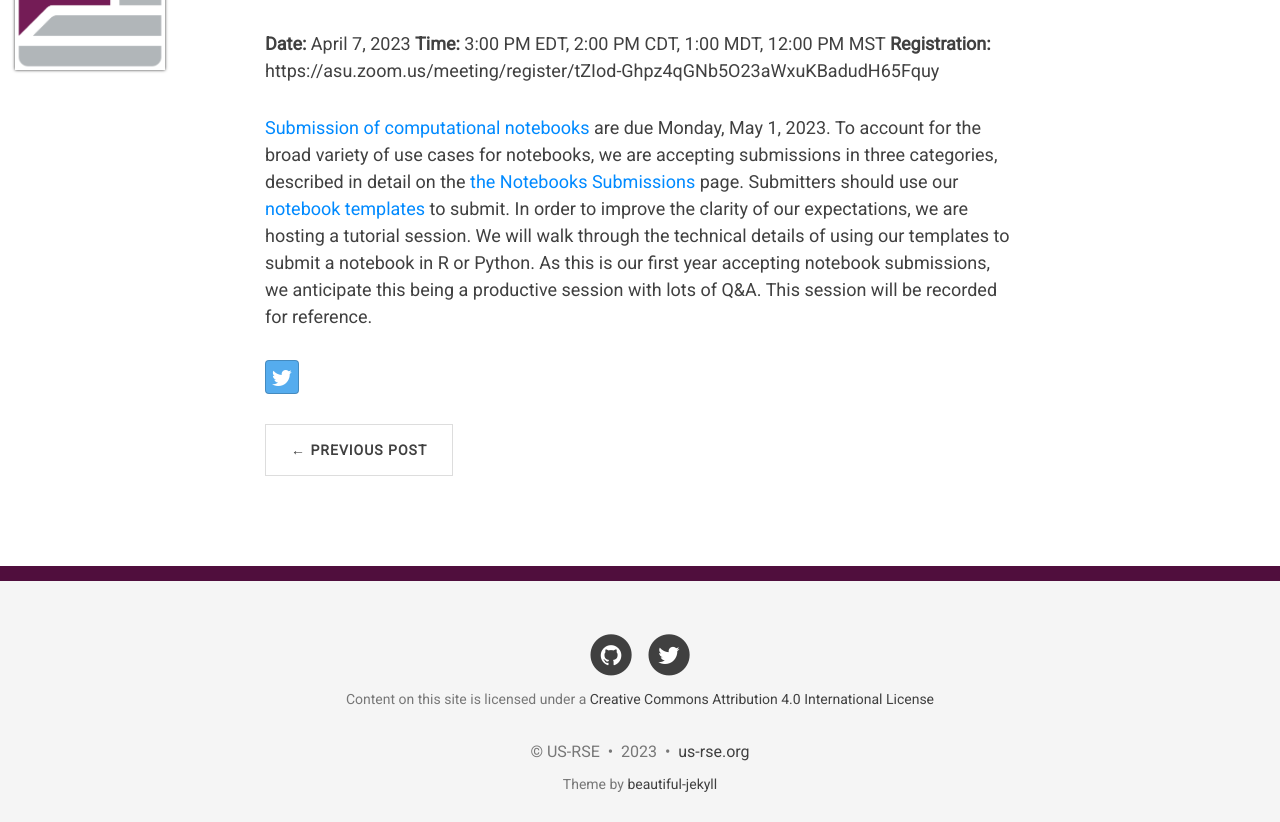
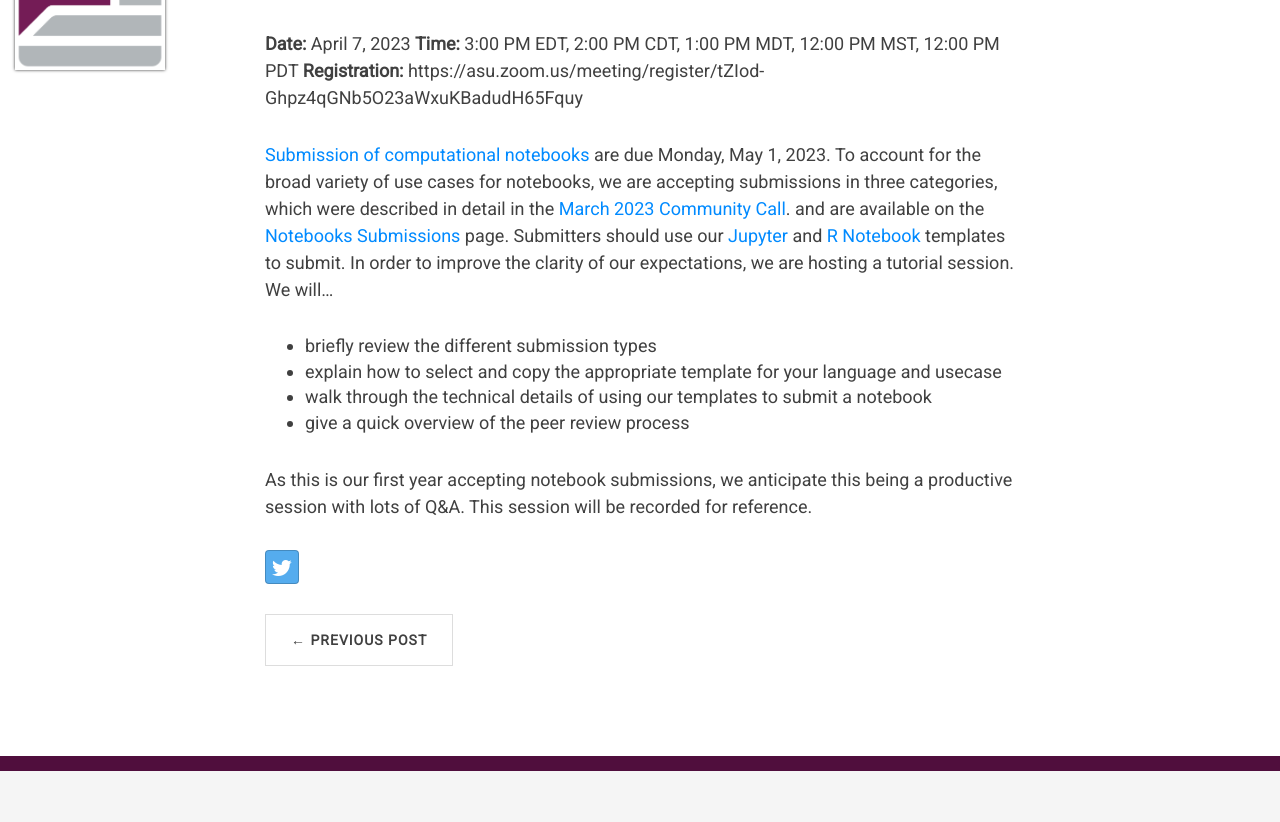
Before and after one commit to USRSE/usrse23, a Jekyll site: the page built from _posts/2023-03-03-notebook-submission-tutorial.md, in a window 1280 px wide and 1235 px high. Shown: the part 100-922 px from the top of the window. Built offline with Jekyll 4.4.1, drawn with Linux system fonts in a browser that asks for light colours; nearby versions of some CDN libraries.

Commit message:
Added time zone and bullet points about event activities

```diff
--- a/_posts/2023-03-03-notebook-submission-tutorial.md
+++ b/_posts/2023-03-03-notebook-submission-tutorial.md
@@ -6,7 +6,21 @@
 ---
 
 **Date:** April 7, 2023
-**Time:** 3:00 PM EDT, 2:00 PM CDT, 1:00 MDT, 12:00 PM MST
+**Time:** 3:00 PM EDT, 2:00 PM CDT, 1:00 PM MDT, 12:00 PM MST, 12:00 PM PDT
 **Registration:** https://asu.zoom.us/meeting/register/tZIod-Ghpz4qGNb5O23aWxuKBadudH65Fquy
 
-[Submission of computational notebooks](https://us-rse.org/usrse23/submissions/notebooks/) are due Monday, May 1, 2023. To account for the broad variety of use cases for notebooks, we are accepting submissions in three categories, described in detail on the [the Notebooks Submissions](https://us-rse.org/usrse23/submissions/notebooks/) page. Submitters should use our [notebook templates](https://github.com/USRSE/notebook-templates) to submit. In order to improve the clarity of our expectations, we are hosting a tutorial session. We will walk through the technical details of using our templates to submit a notebook in R or Python. As this is our first year accepting notebook submissions, we anticipate this being a productive session with lots of Q&A. This session will be recorded for reference.
+[Submission of computational notebooks](https://us-rse.org/usrse23/submissions/notebooks/) are due
+Monday, May 1, 2023. To account for the broad variety of use cases for notebooks, we are accepting
+submissions in three categories, which were described in detail in the [March 2023 Community Call](https://youtu.be/Z4QXKDIDu6k).
+and are available on the [Notebooks Submissions](https://us-rse.org/usrse23/submissions/notebooks/) page.
+Submitters should use our [Jupyter](https://github.com/USRSE/jupyter-notebook-templates) and
+[R Notebook](https://github.com/USRSE/R-notebook-templates) templates to submit. In order to
+improve the clarity of our expectations, we are hosting a tutorial session. We will...
+
+- briefly review the different submission types
+- explain how to select and copy the appropriate template for your language and usecase
+- walk through the technical details of using our templates to submit a notebook
+- give a quick overview of the peer review process
+
+As this is our first year accepting notebook submissions, we anticipate this being a productive
+session with lots of Q&A. This session will be recorded for reference.
```
